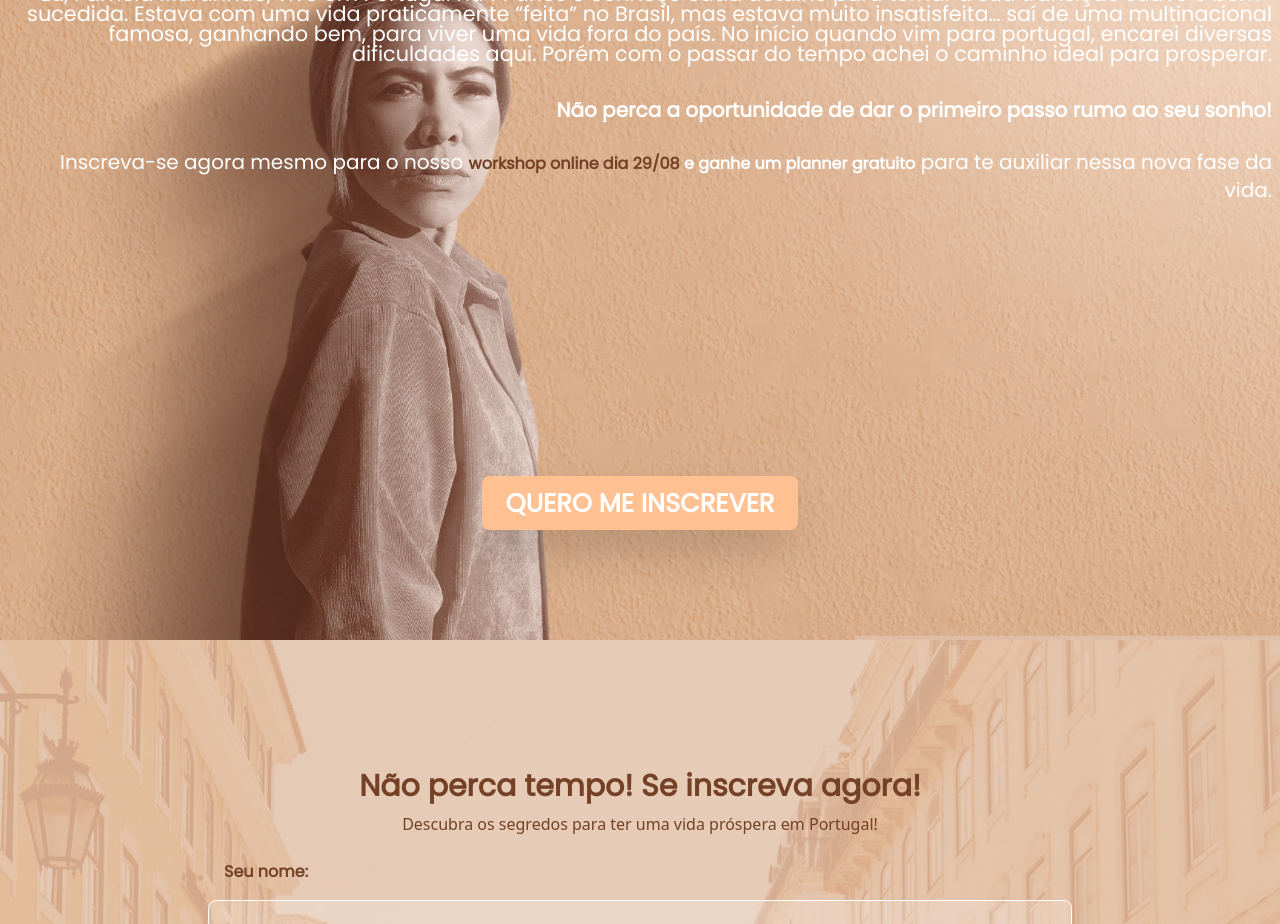
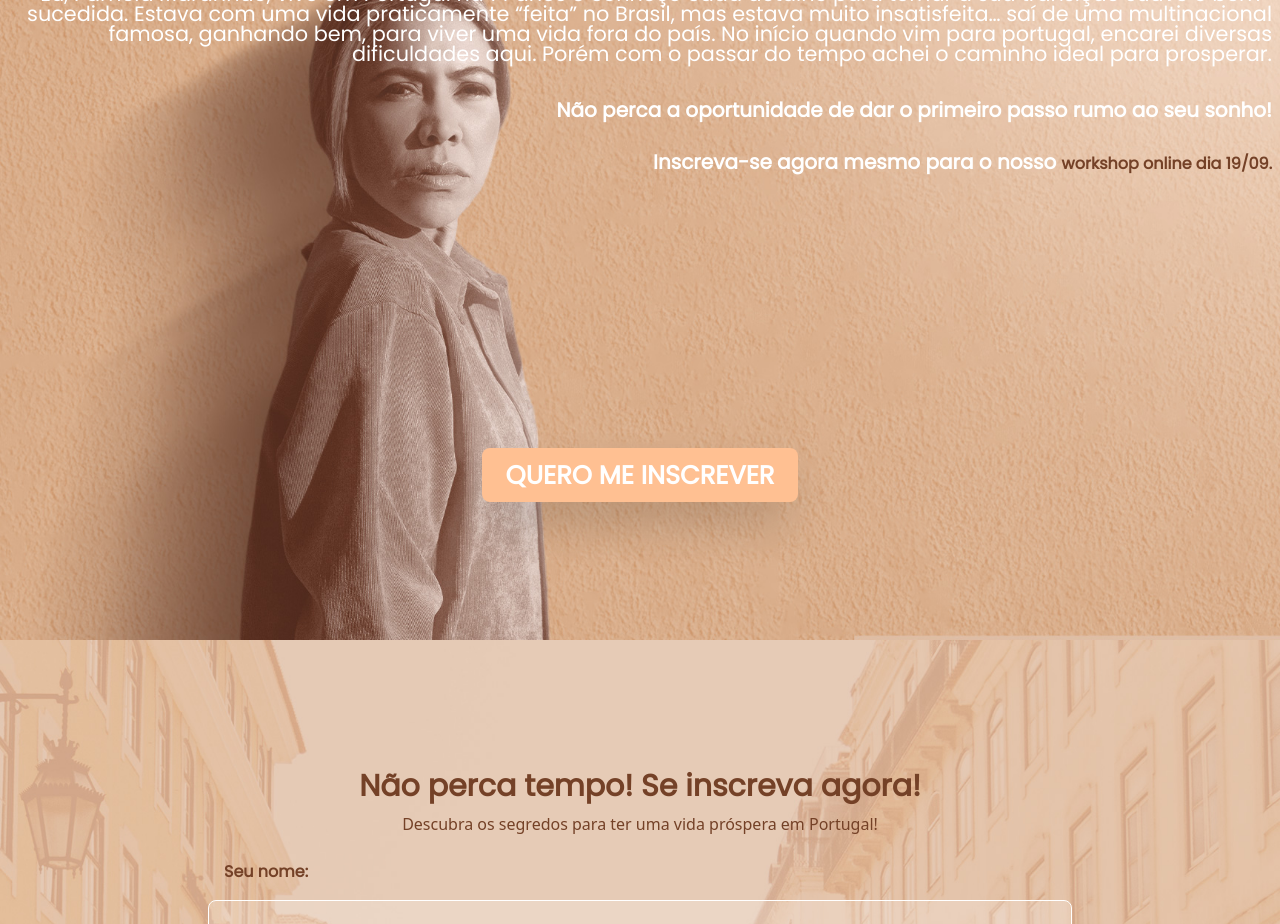
Before and after one commit to bertoldoklinger/pagina-de-captura-pamela-maranhao, a React (Vite) app: page / in a window 1280 px wide. Shown: the part 1760-2684 px from the top of the page. Built offline with nearby package versions, Linux system fonts and the light colour scheme.

Commit message:
refactor: changed text and date

```diff
--- a/src/components/About.jsx
+++ b/src/components/About.jsx
@@ -5,7 +5,7 @@ export function About() {
   const scrollToLastSection = () => {
     const lastSection = document.querySelector('#contact');
     lastSection.scrollIntoView({ behavior: 'smooth' });
- };
+};
 
 
   return (
@@ -16,7 +16,7 @@ export function About() {
         <h1 className="font-rachelya  text-about-text text-5xl text-center whitespace-nowrap md:text-right md:text-7xl md:whitespace-nowrap notebook:text-6xl  opera:text-7xl  fullhd:text-7xl">Pamela Maranhão?</h1>
         <p className="font-poppins text-white text-center text-sm leading-5 md:text-right md:text-[1.30rem] notebook:text-base  opera:text-[1.30rem]  fullhd:text-[1.30rem]">Eu, Pamela Maranhão, vivo em Portugal há 14 anos e conheço cada detalhe para tornar a sua transição suave e bem-sucedida. Estava com uma vida praticamente “feita” no Brasil, mas estava muito insatisfeita… saí de uma multinacional famosa, ganhando bem, para viver uma vida fora do país. No início quando vim para portugal, encarei diversas dificuldades aqui. Porém com o passar do tempo achei o caminho ideal para prosperar.</p>
         <p className="font-poppins font-bold text-white text-center text-sm pt-2 md:text-right md:text-xl md:pt-8 notebook:text-[1rem] notebook:pt-2 opera:text-[1.30rem] fullhd:text-[1.30rem]">Não perca a oportunidade de dar o primeiro passo rumo ao seu sonho! </p>
-        <p className="font-poppins text-white text-center text-sm pt-2 md:text-right md:mb-4 md:text-xl md:pt-6 notebook:text-[1rem] notebook:pt-2  opera:text-[1.30rem]    fullhd:text-[1.30rem]">Inscreva-se agora mesmo para o nosso <span className="font-poppins font-bold text-about-text  text-base notebook:text-[1rem] opera:text-[1.30rem] fullhd:text-[1.30rem]">workshop online dia 29/08</span><span className="font-poppins font-bold text-white  text-base notebook:text-[1rem] opera:text-[1.30rem] fullhd:text-[1.30rem]"> e ganhe um planner gratuito</span> para te auxiliar nessa nova fase da vida.</p>
+        <p className="font-poppins font-bold text-white text-center text-sm pt-2 md:text-right md:mb-4 md:text-xl md:pt-6 notebook:text-[1rem] notebook:pt-2  opera:text-[1.30rem]    fullhd:text-[1.30rem]">Inscreva-se agora mesmo para o nosso <span className="font-poppins font-bold text-about-text  text-base notebook:text-[1rem] opera:text-[1.30rem] fullhd:text-[1.30rem]">workshop online dia 19/09.</span></p>
         <div className="flex justify-center ">
         <button className="
           font-poppins
--- a/src/components/Learning.jsx
+++ b/src/components/Learning.jsx
@@ -3,7 +3,7 @@ export function Learning() {
   const scrollToLastSection = () => {
     const lastSection = document.querySelector('#contact');
     lastSection.scrollIntoView({ behavior: 'smooth' });
- };
+};
 
   return (
     <div className="flex  justify-center bg-learning-mobile md:bg-learning-desktop bg-cover bg-center h-screen w-full">
```
